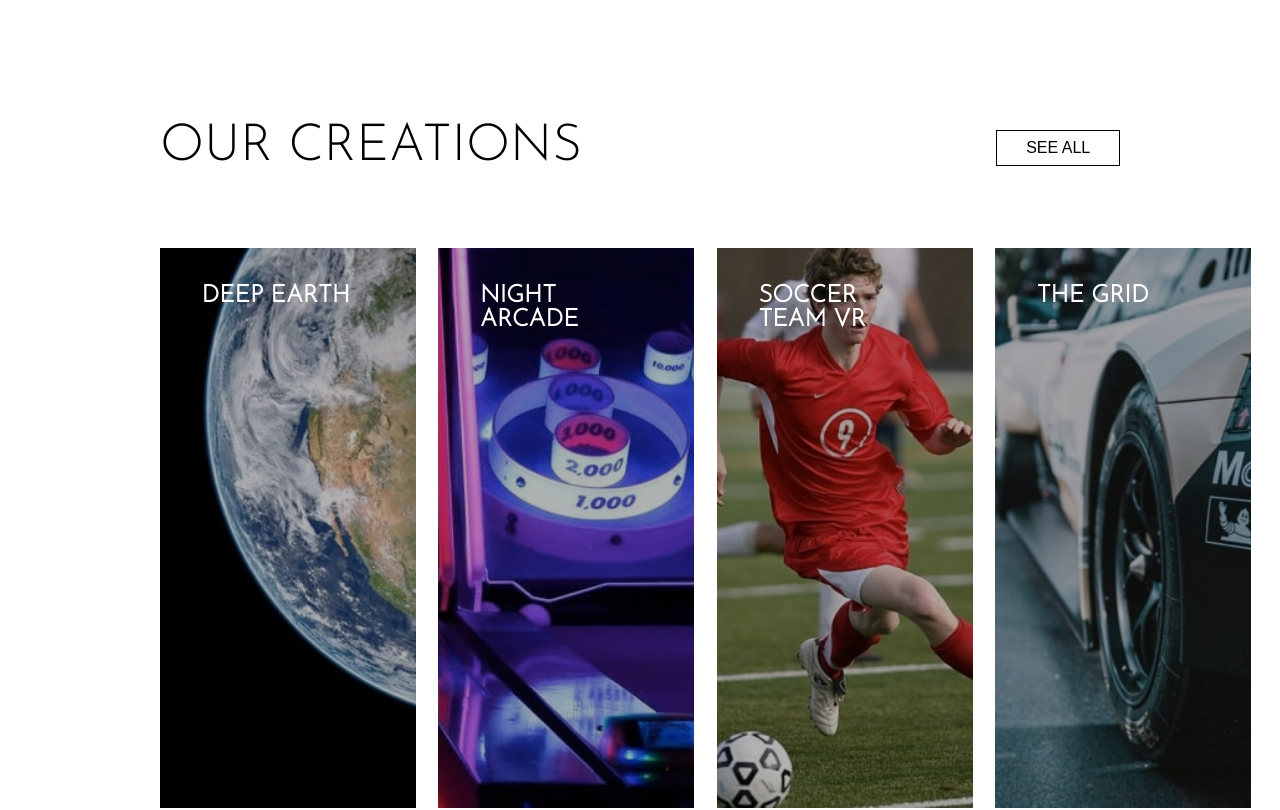
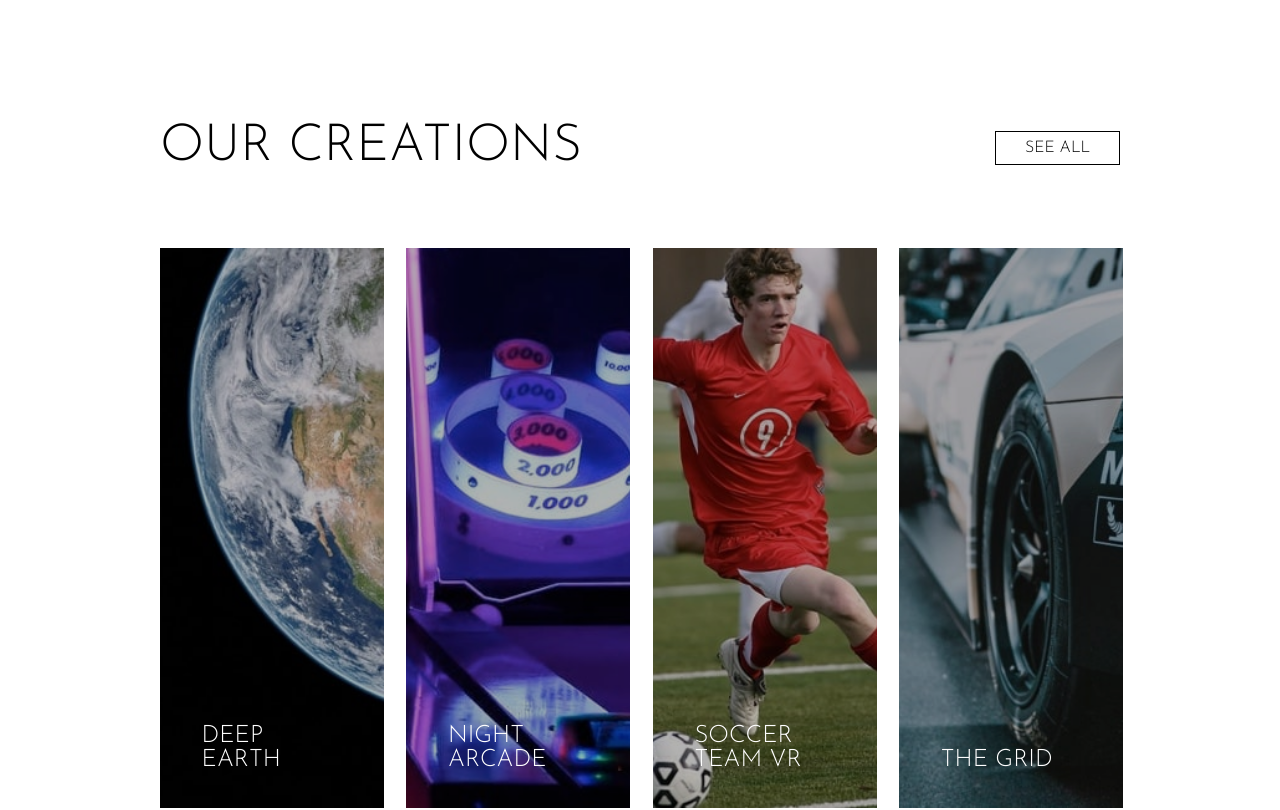
Before and after one commit to eniiku/loopstudios, a React (Vite) app: page / in a window 1280 px wide. Shown: the part 1680-2490 px from the top of the page. Built offline with nearby package versions, Linux system fonts and the light colour scheme.

Commit message:
fix(Creations): fix style issues in section

```diff
--- a/src/components/Creations/Creations.scss
+++ b/src/components/Creations/Creations.scss
@@ -50,8 +50,9 @@
         display: none;
 
         @media screen and (min-width: 1024px) {
-          display: block;
-          width: 16rem;
+          display: flex;
+          align-items: flex-end;
+          width: 14rem;
           height: 70vh;
         }
       }
@@ -67,8 +68,11 @@
       &-text {
         width: 10ch;
         padding: 0.7rem;
+        font-family: 'Josefin Sans', sans-serif;
+        font-weight: 300;
 
         @media screen and (min-width: 1024px) {
+          width: 50%;
           color: var(--white-clr);
           text-transform: uppercase;
           padding: 1rem 2.6rem;
@@ -80,10 +84,12 @@
   &__btn {
     margin: 2rem 0;
     font-size: 1rem;
+    font-weight: 300;
     padding: 0.5rem 1.8rem;
     background: transparent;
     text-transform: uppercase;
     border: 1px solid var(--black-clr);
+    font-family: 'Josefin Sans', sans-serif;
 
     &-mobile {
       @media screen and (min-width: 1024px) {
```
